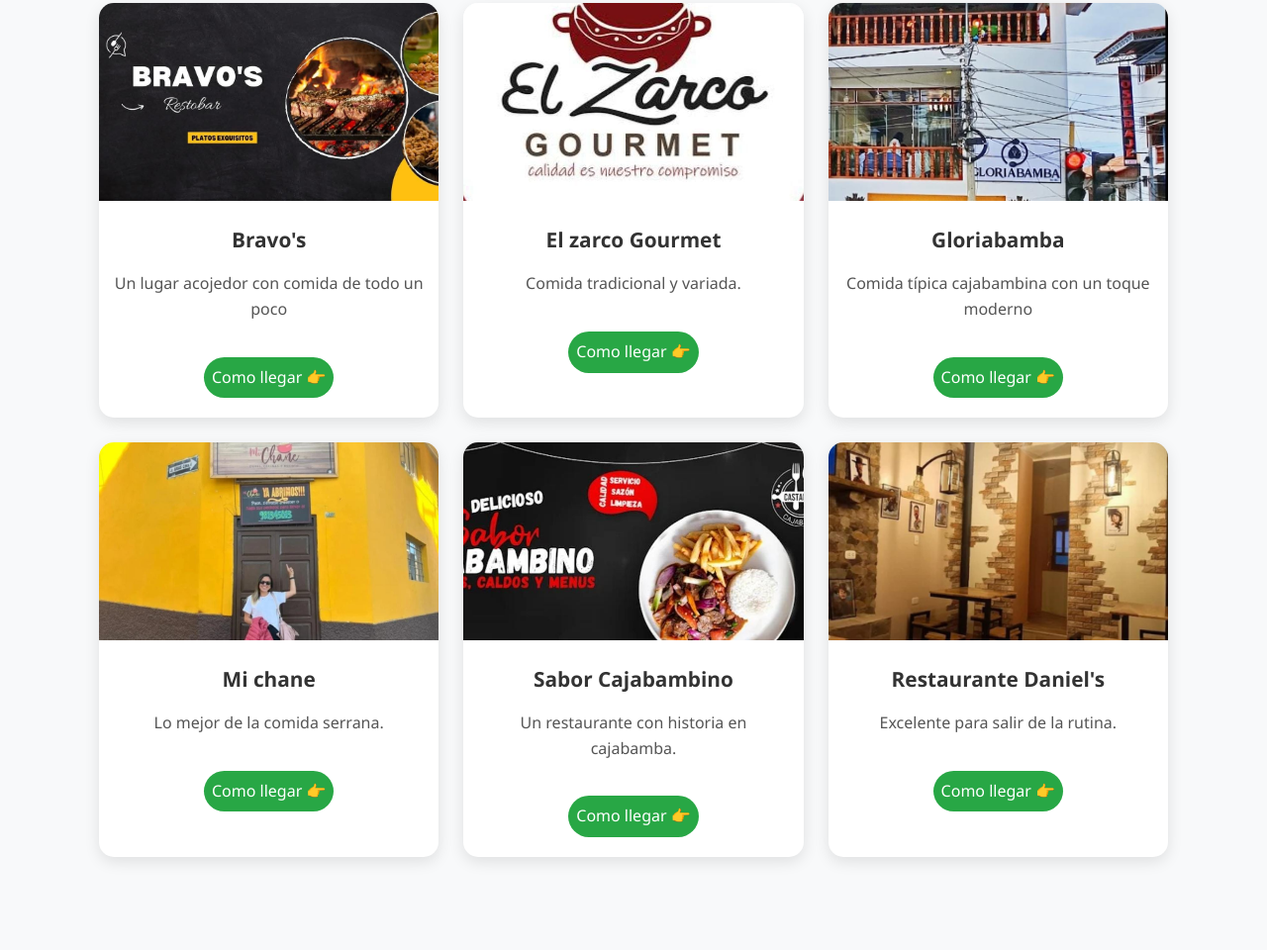
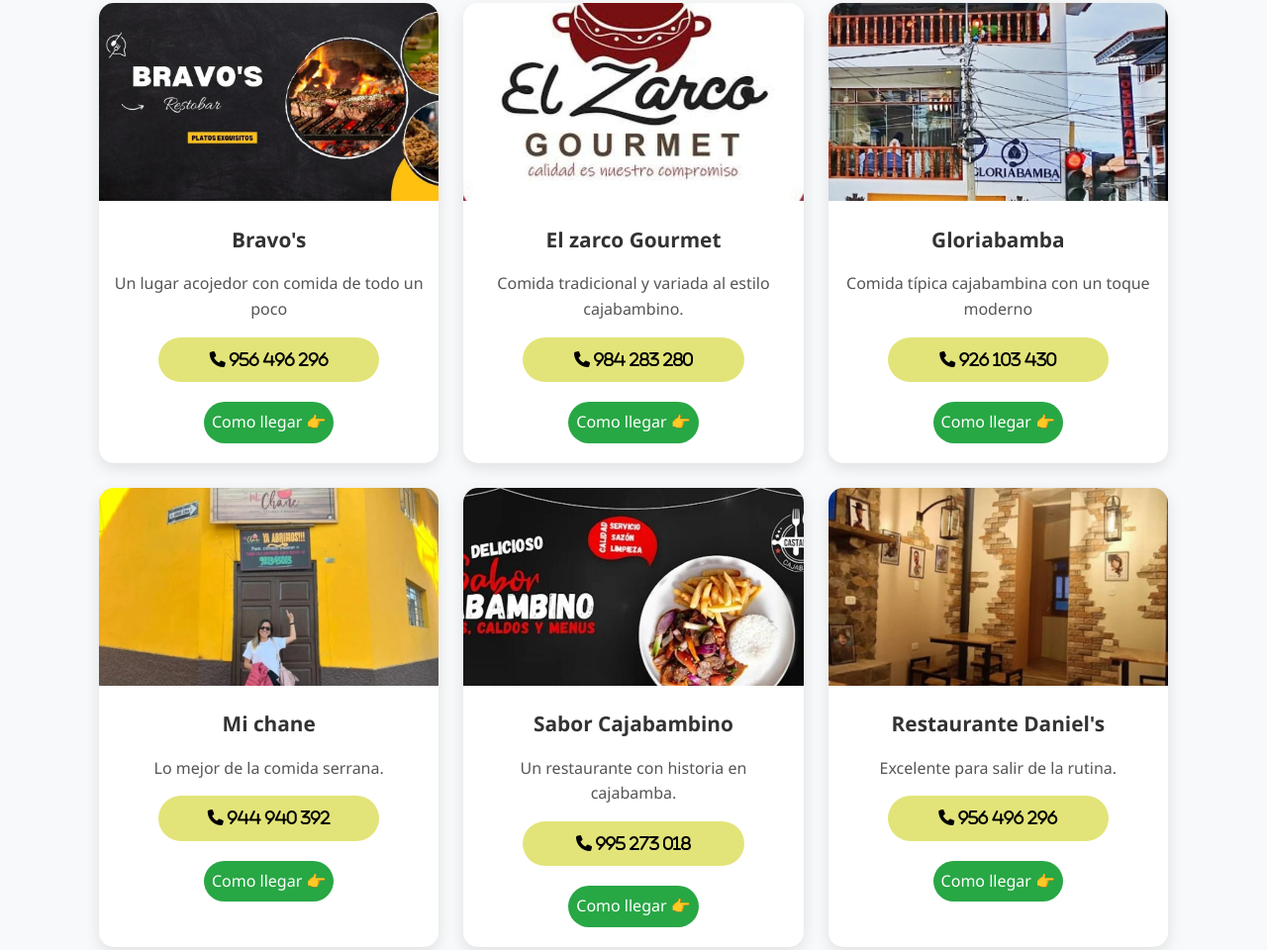
Before and after one commit to Isis1234-rgb/Isis1234-rgb, a plain HTML site: page index.html in a window 1280 px wide. Shown: the part 2469-3429 px from the top of the page at 99% size. Drawn offline with Linux system fonts and the light colour scheme.

Commit message:
Update index.html

```diff
--- a/index.html
+++ b/index.html
@@ -136,6 +136,19 @@
       z-index: 2;
     }
 
+    .contact {
+      background: #e2e479;
+      color: white;
+      padding: 10px 15px;
+      border: none;
+      border-radius: 100px;
+      cursor: pointer;
+      transition: background 0.3s ease;
+      margin-top: 10px;
+      margin-left: 60px;
+      margin-right: 60px;
+
+    }
     .contenido-header h1 {
       font-size: 3.5em;
     }
@@ -357,6 +370,7 @@
   padding-top: 15px;
 }
 
+
 /* Animación de brillo para el logo */
 @keyframes glow {
   from { text-shadow: 0 0 10px #fff, 0 0 20px #00c3ff; }
@@ -366,7 +380,7 @@
 </head>
 <body>
 
- <!-- NAV -->
+<!-- NAV -->
 <nav>
   <div class="logo">🌎 GUIBAF</div>
   <button class="menu-toggle" onclick="toggleMenu()">
@@ -525,6 +539,9 @@
         <img src="img/bravos.jpg" alt="Restaurante1">
         <h3>Bravo's</h3>
         <p>Un lugar acojedor con comida de todo un poco</p>
+        <div class="contact">
+        <i class="fa-solid fa-phone" style="color: #000000;"> 956 496 296</i>
+        </div>
         <section id="rutas" class="rutas">
           <a href="https://maps.app.goo.gl/mnX3oCnCnp7DzCsk8?g_st=ac" target="_blank">Como llegar 👉</a>
         </section>
@@ -532,7 +549,10 @@
       <div class="card">
         <img src="img/zarco.jpg" alt="Pollería">
         <h3>El zarco Gourmet</h3>
-        <p>Comida tradicional y variada.</p>
+        <p>Comida tradicional y variada al estilo cajabambino.</p>
+        <div class="contact">
+          <i class="fa-solid fa-phone" style="color: #000000;"> 984 283 280</i>
+          </div>
         <section id="rutas" class="rutas">
           <a href="https://maps.app.goo.gl/BEBgShyNDEhBbYEr6?g_st=ac" target="_blank">Como llegar 👉</a>
         </section>
@@ -541,6 +561,9 @@
         <img src="img/gloriabamba.jpg" alt="Cevichería">
         <h3>Gloriabamba</h3>
         <p>Comida típica cajabambina con un toque moderno</p>
+        <div class="contact">
+          <i class="fa-solid fa-phone" style="color: #000000;"> 926 103 430</i>
+          </div>
         <section id="rutas" class="rutas">
           <a href="https://maps.app.goo.gl/R1EikrmMZwFhkHDd7?g_st=ac" target="_blank">Como llegar 👉</a>
         </section>
@@ -549,6 +572,9 @@
         <img src="img/michane.jpg" alt="Cevichería">
         <h3>Mi chane</h3>
         <p>Lo mejor de la comida serrana.</p>
+        <div class="contact">
+          <i class="fa-solid fa-phone" style="color: #000000;"> 944 940 392 </i>
+          </div>
         <section id="rutas" class="rutas">
           <a href="https://maps.app.goo.gl/oZNANRGph3oDTi5t5?g_st=ac" target="_blank">Como llegar 👉</a>
         </section>
@@ -557,6 +583,9 @@
         <img src="img/sabor caja.jpg" alt="Cevichería">
         <h3>Sabor Cajabambino</h3>
         <p>Un restaurante con historia en cajabamba.</p>
+        <div class="contact">
+          <i class="fa-solid fa-phone" style="color: #000000;"> 995 273 018 </i>
+          </div>
         <section id="rutas" class="rutas">
           <a href="https://maps.app.goo.gl/afx41PTRyaQU8z2o7?g_st=ac" target="_blank">Como llegar 👉</a>
         </section>
@@ -565,6 +594,9 @@
         <img src="img/daniel.jpg" alt="Cevichería">
         <h3>Restaurante Daniel's</h3>
         <p>Excelente para salir de la rutina.</p>
+        <div class="contact">
+          <i class="fa-solid fa-phone" style="color: #000000;"> 956 496 296 </i>
+          </div>
         <section id="rutas" class="rutas">
           <a href="https://maps.app.goo.gl/xNadL9V7xiykxm2XA?g_st=ac " target="_blank">Como llegar 👉</a>
         </section>
@@ -580,6 +612,9 @@
         <img src="img/casa blanca.jpg" alt="Hotel 1">
         <h3>Hotel casa blanca</h3>
         <p>Confort y tradición en el centro de la ciudad.</p>
+        <div class="contact">
+          <i class="fa-solid fa-phone" style="color: #000000;"> 973 721 992 </i>
+          </div>
         <section id="rutas" class="rutas">
           <a href="https://maps.app.goo.gl/fma174FY4KVghKHC8" target="_blank">Como llegar 👉</a>
         </section>
@@ -588,6 +623,9 @@
         <img src="img/hotel roagui.jpg" alt="Hospedaje 2">
         <h3>Hotel Roagui</h3>
         <p>Una vista privilegiada de Cajabamba con ambiente familiar.</p>
+        <div class="contact">
+          <i class="fa-solid fa-phone" style="color: #000000;"> 936 506 664 </i>
+          </div>
         <section id="rutas" class="rutas">
           <a href="https://maps.app.goo.gl/gme7pnugd2Hrp5sG8?g_st=ac" target="_blank">Como llegar 👉</a>
         </section>
@@ -595,7 +633,10 @@
       <div class="card">
         <img src="img/abriljc.jpg" alt="Hotel 3">
         <h3>Hotel Abril JC</h3>
-        <p>Hospedaje calidad - precio.</p>
+        <p>Hospedaje de calidad y a precios accesibles cerca a la pampa.</p>
+        <div class="contact">
+          <i class="fa-solid fa-phone" style="color: #000000;"> 971 741 635 </i>
+          </div>
         <section id="rutas" class="rutas">
           <a href="https://maps.app.goo.gl/B7qD1MCNtv41yz346?g_st=ac" target="_blank">Como llegar 👉</a>
         </section>
@@ -611,6 +652,9 @@
         <img src="img/ecotur.jpg" alt="Empresa 1">
         <h3>Ecotur</h3>
         <p>Viajes seguros hacia Huamachuco, Trujillo y Lima.</p>
+        <div class="contact">
+          <i class="fa-solid fa-phone" style="color: #000000;"> 930 555 953 </i>
+          </div>
         <section id="rutas" class="rutas">
           <a href="https://maps.app.goo.gl/anj6jSeHZgxDskCB9?g_st=ac" target="_blank">Como llegar 👉</a>
         </section>
@@ -619,6 +663,9 @@
         <img src="img/esperanza.jpg" alt="Empresa 2">
         <h3>Mi esperanza</h3>
         <p>Minivans confortables con salidas cada hora.</p>
+        <div class="contact">
+          <i class="fa-solid fa-phone" style="color: #000000;"> 955 686 453 </i>
+          </div>
         <section id="rutas" class="rutas">
           <a href="https://maps.app.goo.gl/jM57q8e8aMbyj5ox8?g_st=ac" target="_blank">Como llegar 👉</a>
         </section>
@@ -627,6 +674,9 @@
         <img src="img/gloriaamba.jpg" alt="Empresa 3">
         <h3>Gloriabamba</h3>
         <p>Traslados personalizados a todos los destinos turísticos.</p>
+        <div class="contact">
+          <i class="fa-solid fa-phone" style="color: #000000;"> 990 496 220 </i>
+          </div>
         <section id="rutas" class="rutas">
           <a href="https://maps.app.goo.gl/qXxU8eukyu9br4Yh9?g_st=ac" target="_blank">Como llegar 👉</a>
         </section>
```
